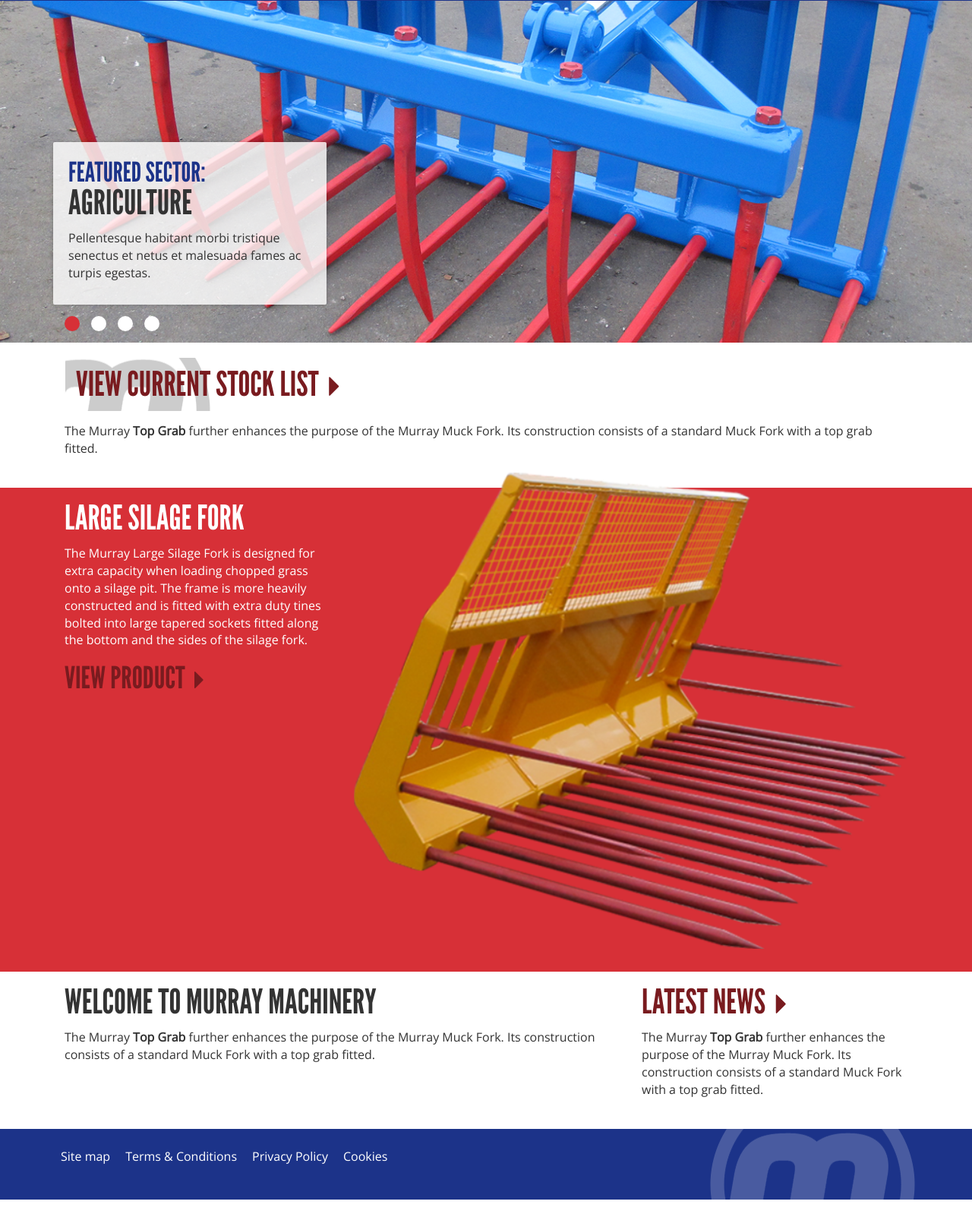
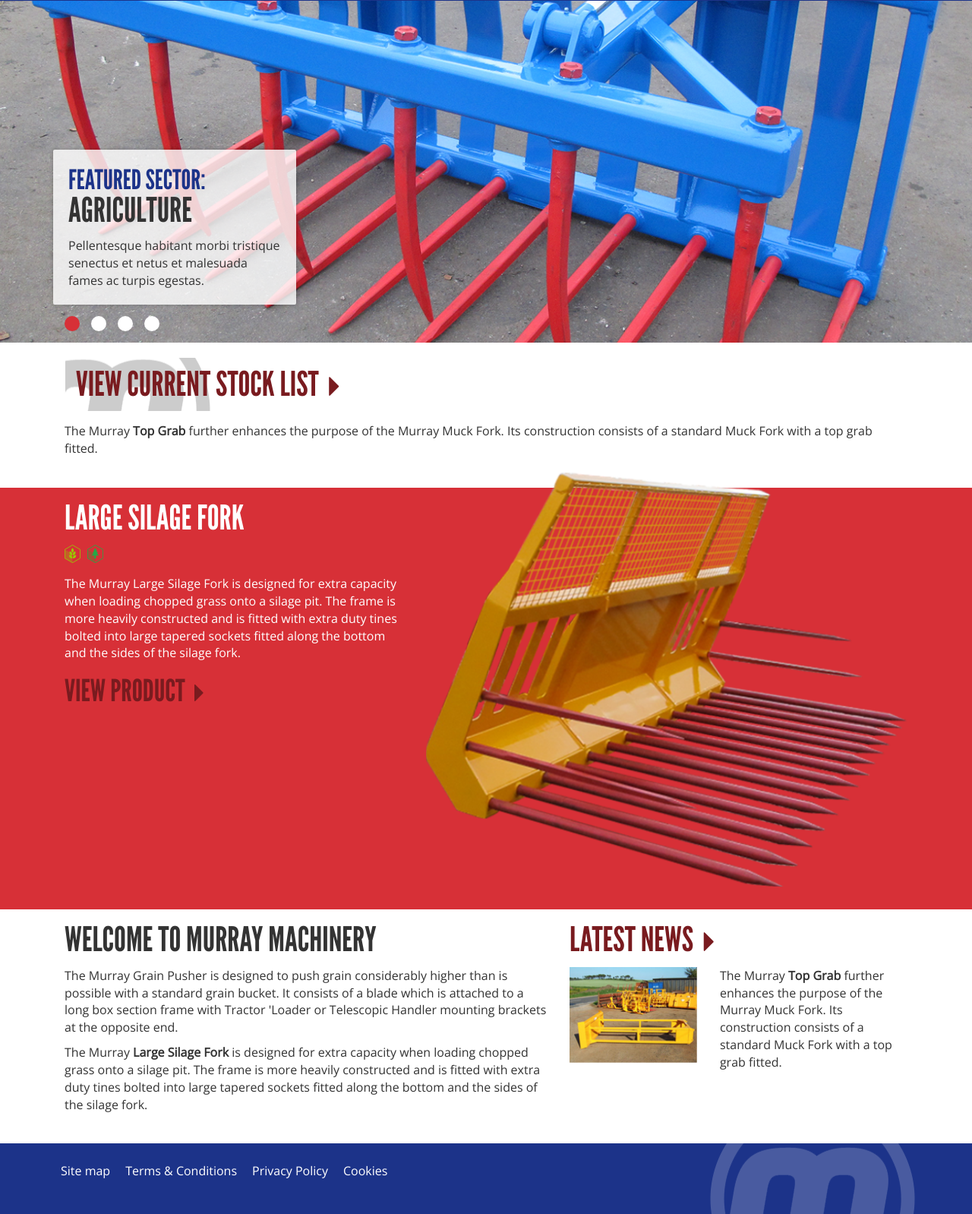
Before and after one commit to Gunzalez/Murray-Machinery, a website: page website/index.html in a window 1280 px wide. Shown: the part 200-1798 px from the top of the page at 76% size. Drawn offline with nearby package versions, Linux system fonts and the light colour scheme.

Commit message:
Adds new image to home page

```diff
--- a/develop/scss/murray-machinery.scss
+++ b/develop/scss/murray-machinery.scss
@@ -325,7 +325,7 @@
         background: rgba(255, 255, 255, 0.8);
         padding: 20px;
         @include border-radius(2px);
-        width: 360px;
+        width: 320px;
         position: absolute;
         bottom: 0;
         left: 0;
@@ -335,6 +335,12 @@
 
         @media (max-width: $width-sm) {
             width: auto;
+        }
+
+        p {
+            &:nth-last-child(1){
+                margin-bottom: 0;
+            }
         }
     }
 
@@ -446,14 +452,24 @@
     }
 
     .product-image {
-        width: 100%;
-        margin-bottom: 10px;
         margin-top: -40px;
 
         @media (max-width: $width-sm) {
             margin-top: 0;
         }
     }
+
+    .sector-icon {
+        width: 21px;
+        height: 24px;
+        display: inline-block;
+        margin-right: 5px;
+    }
+}
+
+.product-image {
+    width: 100%;
+    margin-bottom: 10px;
 }
 
 .footer {
--- a/website/index.html
+++ b/website/index.html
@@ -216,31 +216,36 @@
         </div>
         <div class="content product-highlight">
             <div class="container">
-                <div class="col-sm-4">
+                <div class="col-sm-5">
                     <h2 class="title">Large Silage Fork</h2>
+                    <p><i class="sector-icon agriculture" aria-hidden="true" title="Agriculture"></i> <i class="sector-icon forestry" aria-hidden="true" title="Forestry"></i></p>
                     <div class="detail">
                         <p>The Murray Large Silage Fork is designed for extra capacity when loading chopped grass onto a silage pit.
                             The frame is more heavily constructed and is fitted with extra duty tines bolted into large tapered sockets fitted along the bottom and the sides of the silage fork. </p>
                         <p><a href="prdouct.html" class="large-anchor">View product <i class="glyphicon glyphicon-triangle-right" aria-hidden="true"></i></a></a></p>
                     </div>
                 </div>
-                <div class="col-sm-8">
+                <div class="col-sm-7">
                     <img src="uploaded/product-highlight-image-1.png" class="img-responsive product-image" alt="Large Silage Fork" />
                 </div>
             </div>
         </div>
         <div class="content">
             <div class="container">
-                <div class="col-sm-8">
+                <div class="col-sm-7">
                         <h2 class="title">Welcome to Murray Machinery</h2>
                     <div class="detail">
-                        <p>The Murray <strong>Top Grab</strong> further enhances the purpose of the Murray Muck Fork. Its construction consists of a standard Muck Fork with a top grab fitted.</p>
+                        <p>The Murray Grain Pusher is designed to push grain considerably higher than is possible with a standard grain bucket. It consists of a blade which is attached to a long box section frame with Tractor 'Loader or Telescopic Handler mounting brackets at the opposite end.</p>
+                        <p>The Murray <strong>Large Silage Fork</strong> is designed for extra capacity when loading chopped grass onto a silage pit. The frame is more heavily constructed and is fitted with extra duty tines bolted into large tapered sockets fitted along the bottom and the sides of the silage fork.</p>
                     </div>
                 </div>
-                <div class="col-sm-4">
+                <div class="col-sm-5">
                     <h2 class="title"><a href="stock.html">Latest news <i class="glyphicon glyphicon-triangle-right" aria-hidden="true"></i></a></h2>
                     <div class="detail">
-                        <p>The Murray <strong>Top Grab</strong> further enhances the purpose of the Murray Muck Fork. Its construction consists of a standard Muck Fork with a top grab fitted.</p>
+                        <div class="row">
+                            <div class="col-sm-5"><img src="uploaded/news-image-1.jpg" class="img-responsive product-image" alt="News image title" /></div>
+                            <div class="col-sm-7"><p>The Murray <strong>Top Grab</strong> further enhances the purpose of the Murray Muck Fork. Its construction consists of a standard Muck Fork with a top grab fitted.</p></div>
+                        </div>
                     </div>
                 </div>
             </div>
```
Also changed, not shown: develop/pages/index.html (+11 -6 lines), website/css/murray-machinery.css, website/uploaded/news-image-1.jpg (added).
